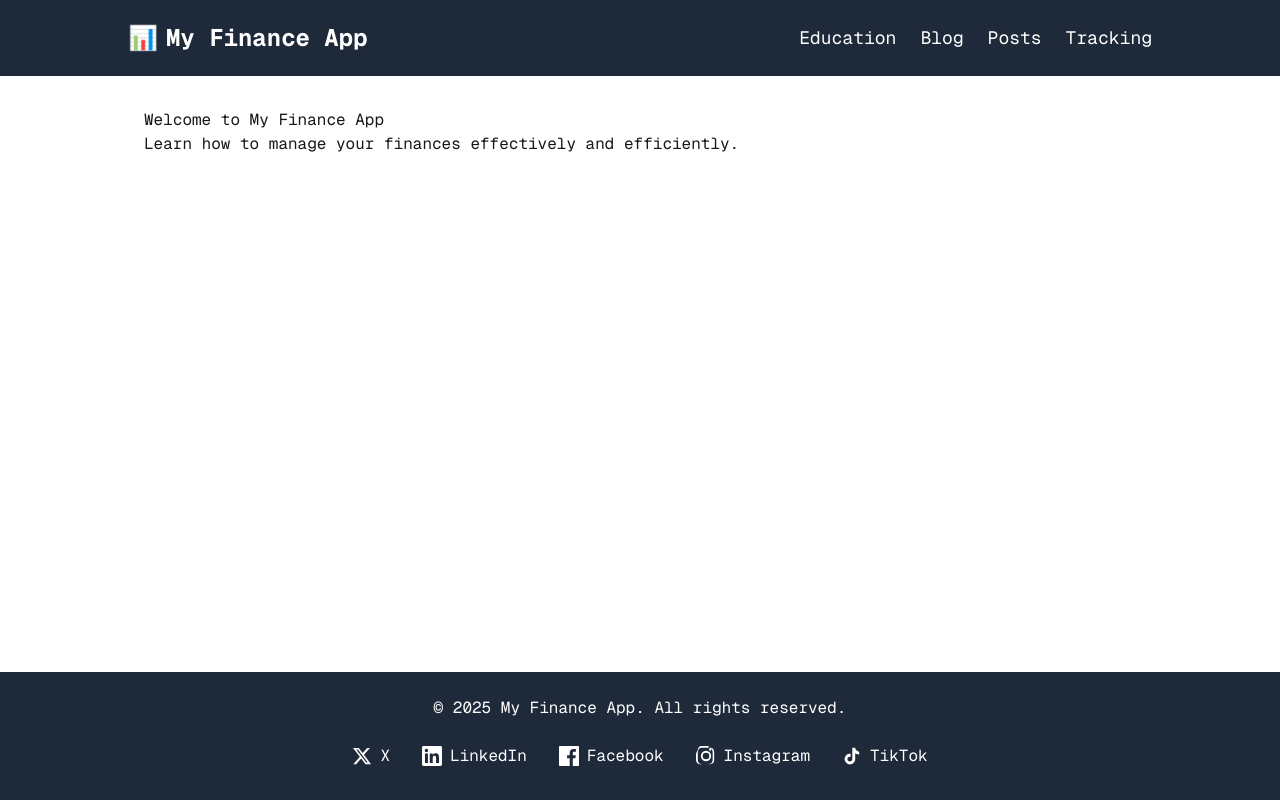
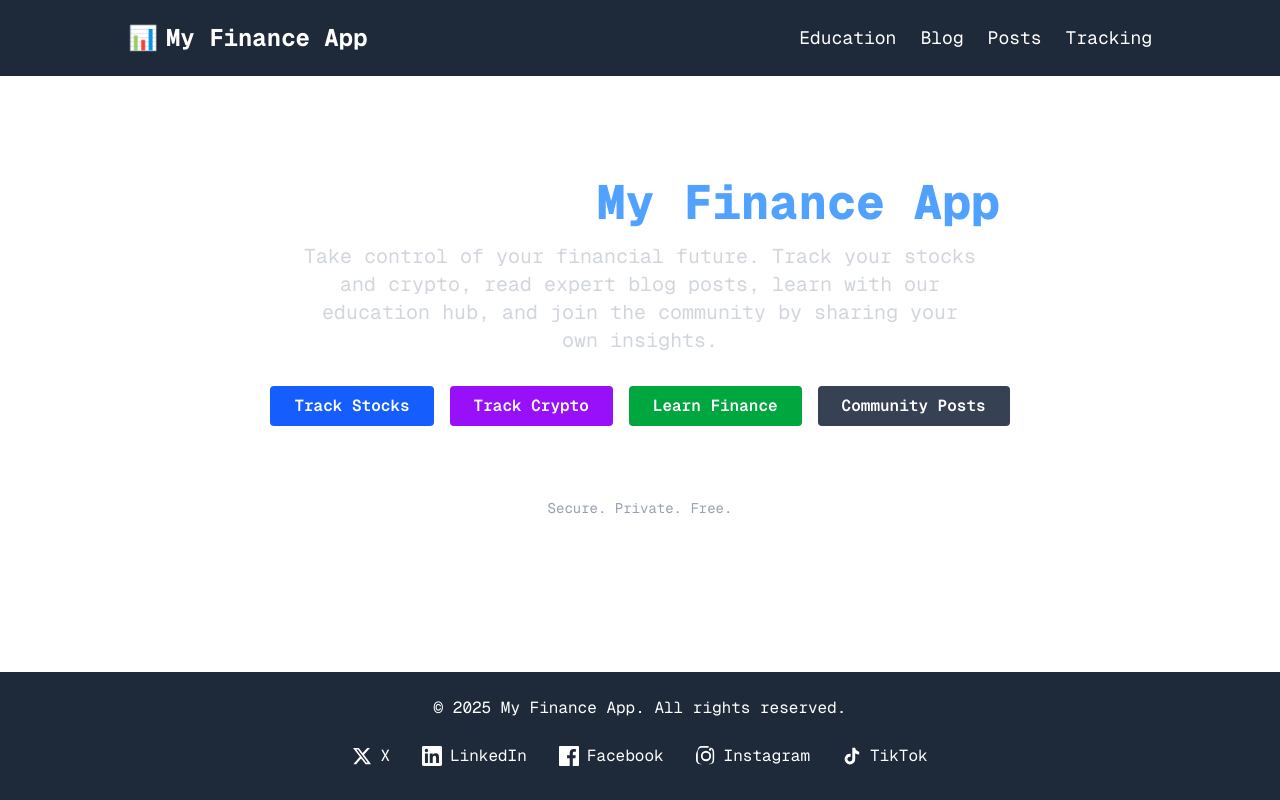
Before and after one commit to FraneCaleta/finance-education, a Next.js app: page / in a window 1280 px wide. Built offline with nearby package versions, Linux system fonts and the light colour scheme.

Commit message:
replace the basic landing page

```diff
--- a/src/app/page.tsx
+++ b/src/app/page.tsx
@@ -2,9 +2,44 @@
 
 export default function Home() {
   return (
-    <div>
-      <h1>Welcome to My Finance App</h1>
-      <p>Learn how to manage your finances effectively and efficiently.</p>
-    </div>
+    <section className="flex flex-col items-center justify-center min-h-[60vh] text-center">
+      <h1 className="text-4xl md:text-5xl font-extrabold mb-4 text-white">
+        Welcome to <span className="text-blue-400">My Finance App</span>
+      </h1>
+      <p className="text-lg md:text-xl text-gray-300 max-w-2xl mb-8">
+        Take control of your financial future. Track your stocks and crypto,
+        read expert blog posts, learn with our education hub, and join the
+        community by sharing your own insights.
+      </p>
+      <div className="flex flex-wrap gap-4 justify-center mb-10">
+        <a
+          href="/tracking/stocks"
+          className="bg-blue-600 hover:bg-blue-700 text-white font-semibold py-2 px-6 rounded transition"
+        >
+          Track Stocks
+        </a>
+        <a
+          href="/tracking/crypto"
+          className="bg-purple-600 hover:bg-purple-700 text-white font-semibold py-2 px-6 rounded transition"
+        >
+          Track Crypto
+        </a>
+        <a
+          href="/education"
+          className="bg-green-600 hover:bg-green-700 text-white font-semibold py-2 px-6 rounded transition"
+        >
+          Learn Finance
+        </a>
+        <a
+          href="/posts"
+          className="bg-gray-700 hover:bg-gray-800 text-white font-semibold py-2 px-6 rounded transition"
+        >
+          Community Posts
+        </a>
+      </div>
+      <div className="mt-8 text-gray-400 text-sm">
+        <span>Secure. Private. Free.</span>
+      </div>
+    </section>
   );
 }
```
